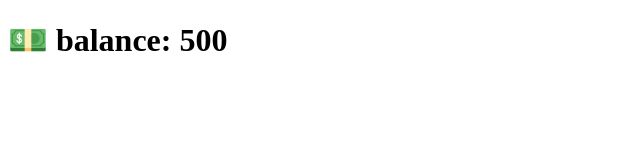
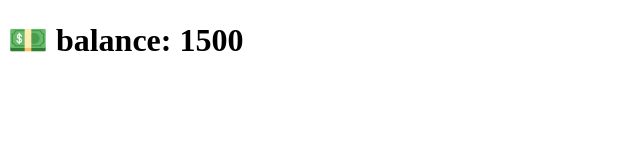
Before and after one commit to dnisaev/examinations, a React app: page /balance/1000 in a window 1280 px wide. Shown: the top 160 px of the page, without its empty margins (0-640 px from the left). Built offline with nearby package versions, Linux system fonts and the light colour scheme.

Commit message:
update correct answers sprint05/week1

```diff
--- a/src/index.tsx
+++ b/src/index.tsx
@@ -24,7 +24,7 @@ const Balance = () => {
   useEffect( ()=> {
     if (params.bonus) {
       // ❗❗❗ XXX ❗❗❗
-
+      setBalance(+params.bonus + balance)
     }
   },[] )
 
@@ -57,3 +57,4 @@ root.render(
 // 🖥 Пример ответа: balance = newSum
 // Неверный ответ: setBalance(newSum)
 // Неверный ответ: setBalance(+params.bonus)
+// Попробовать ответ: setBalance(+params.bonus)
```
Also changed, not shown: src/answers/js&react/sprint05/week1/1.txt.
